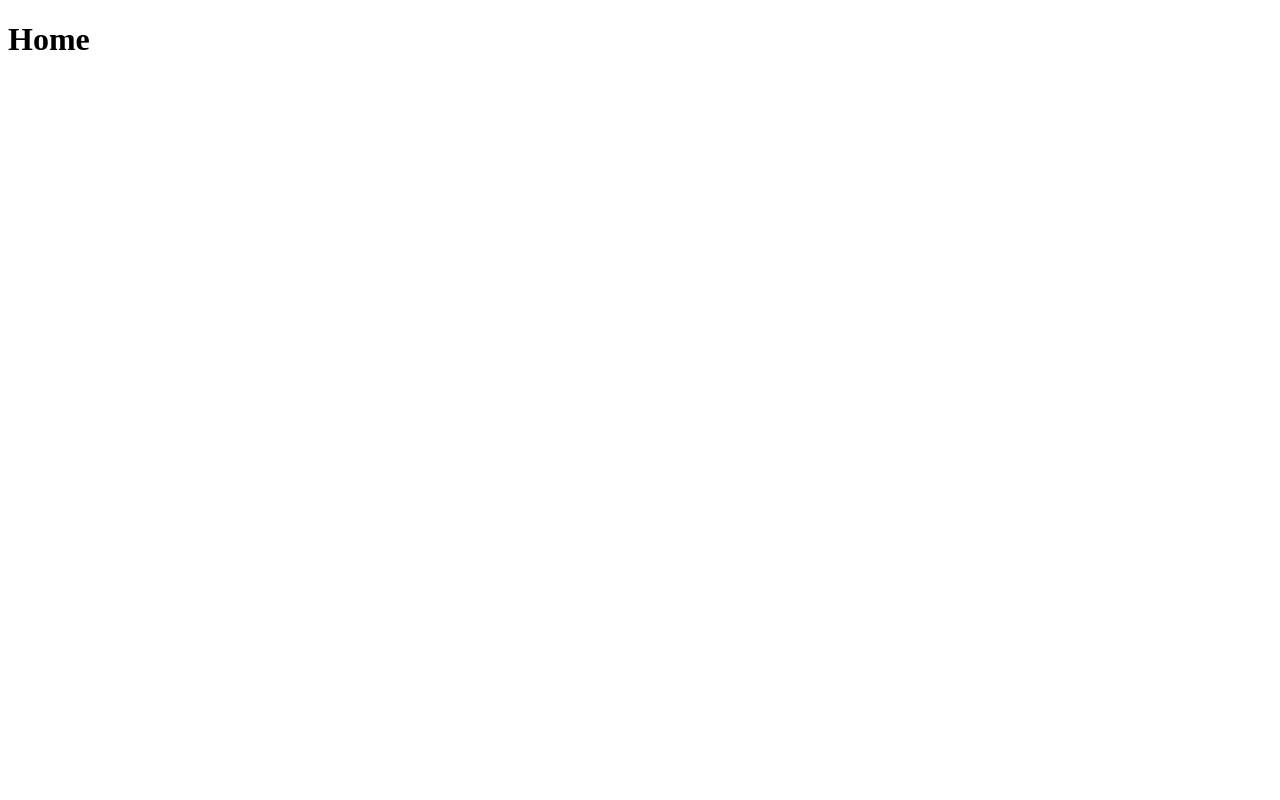
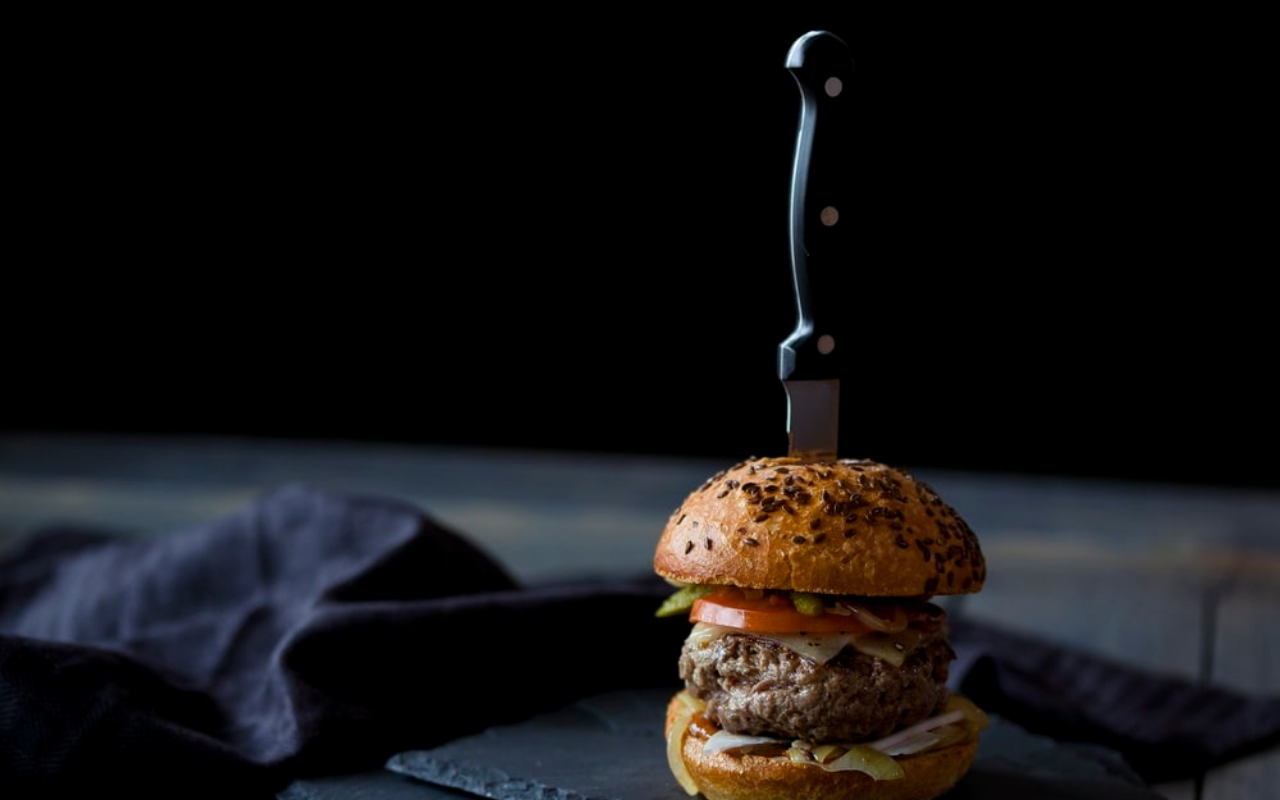
Before and after one commit to luizfonsecaa/dev-foody-app, a React (Create React App) app: page / in a window 1280 px wide. Built offline with nearby package versions, Linux system fonts and the light colour scheme.

Commit message:
create login and background component

```diff
--- a/package.json
+++ b/package.json
@@ -12,7 +12,9 @@
     "react-bootstrap": "^1.3.0",
     "react-dom": "^16.13.1",
     "react-router-dom": "^5.2.0",
-    "react-scripts": "3.4.1"
+    "react-scripts": "3.4.1",
+    "reset-css": "^5.0.1",
+    "styled-components": "^5.1.1"
   },
   "scripts": {
     "start": "react-scripts start",
--- a/src/App.js
+++ b/src/App.js
@@ -1,4 +1,5 @@
 import React from 'react';
 import Routes from './routes/routes'
+import 'reset-css';
 
 export default () => <Routes />
--- /dev/null
+++ b/src/componentes/login/Background.js
@@ -0,0 +1,16 @@
+import React from 'react'
+import styled from 'styled-components'
+import img from '../../img/background.jpeg'
+
+const BackgroundLogin = styled.div `
+    background-image:url("${img}");
+    background-size: cover;
+    height:100vh;
+`
+
+
+export default ({ children }) => (
+    <BackgroundLogin>
+        { children }
+    </BackgroundLogin>
+)
--- a/src/pages/Home.js
+++ /dev/null
@@ -1,9 +0,0 @@
-import React from 'react'
-
-export default () => {
-    return (
-        <React.Fragment>
-            <h1>Home</h1>
-        </React.Fragment>
-    )
-}
--- /dev/null
+++ b/src/pages/Login.js
@@ -0,0 +1,12 @@
+import React from 'react'
+import Background  from '../componentes/login/Background'
+
+export default () => {
+    return (
+        <React.Fragment>
+            <Background>
+                luiz
+            </Background>
+        </React.Fragment>
+    )
+}
--- a/src/routes/routes.js
+++ b/src/routes/routes.js
@@ -1,12 +1,12 @@
 import React from 'react';
 import {BrowserRouter, Route, Switch} from 'react-router-dom'
 
-import Home from '../pages/Home'
+import Login from '../pages/Login'
 
 const Routes = () => (
     <BrowserRouter>
         <Switch>
-            <Route exact path="/" component={Home} />
+            <Route exact path="/" component={Login} />
         </Switch>
     </BrowserRouter>
 )
```
Also changed, not shown: src/img/background.jpeg (added), 1 other file (tests, documents, lock files or other folders).
